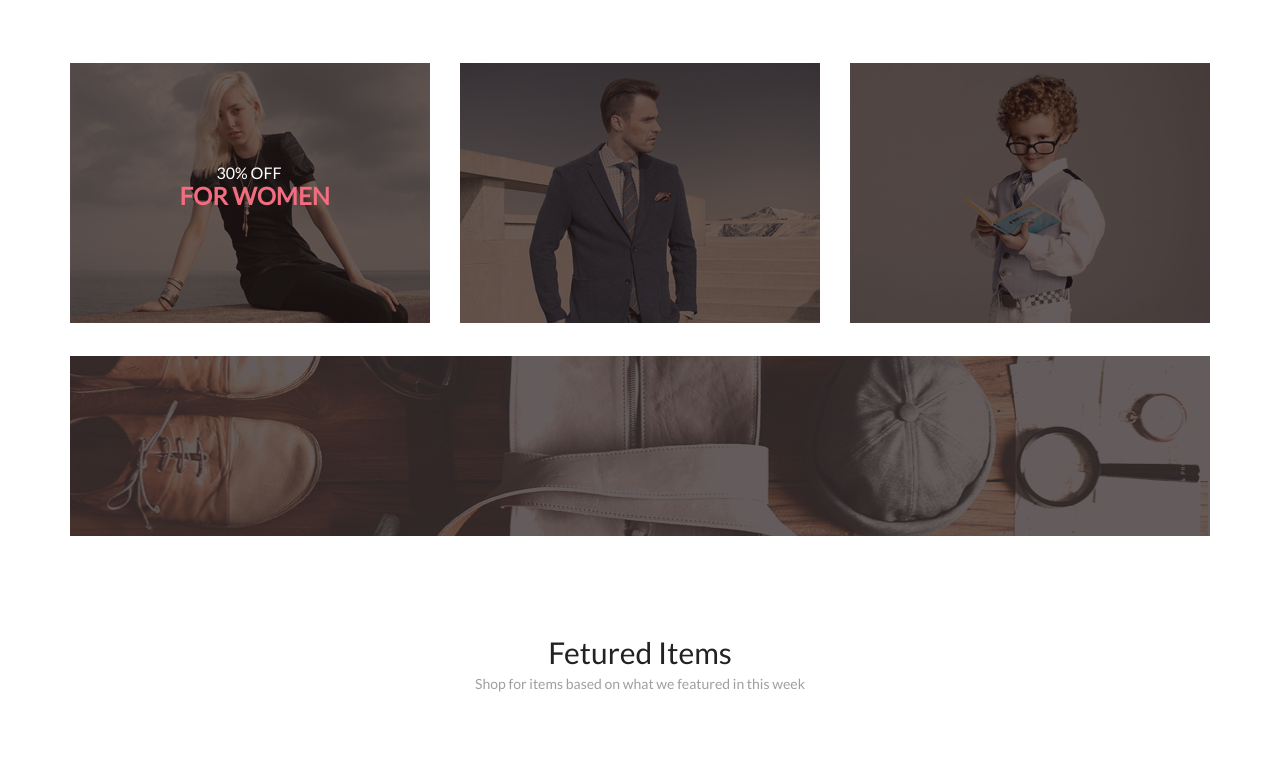
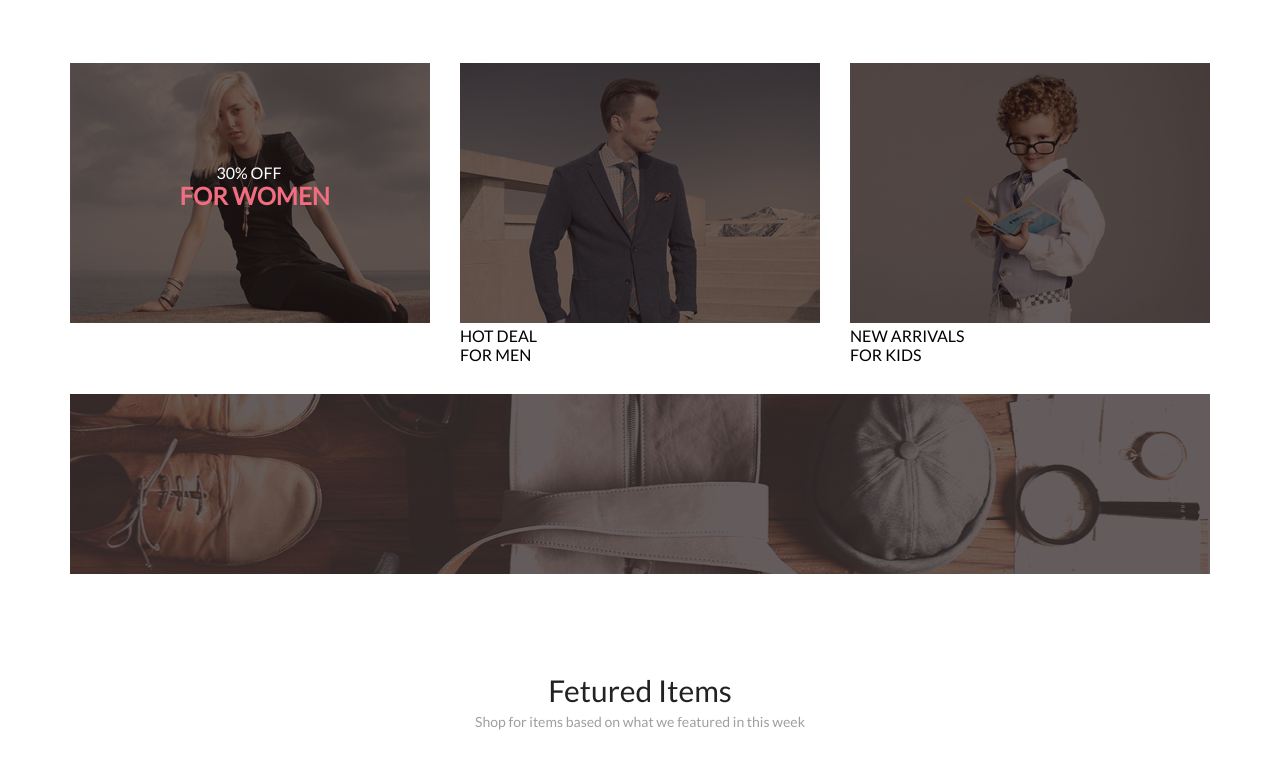
Before and after one commit to vmakos1/Prof_Coding_HTML_CSS, a plain HTML site: page index.html in a window 1280 px wide. Shown: the part 840-1606 px from the top of the page. Before the commit the page ends 1580 px from the top, so only its background shows below. Drawn offline with Linux system fonts and the light colour scheme.

Commit message:
Добавила текст к картинкам блока скидок

```diff
--- a/index.html
+++ b/index.html
@@ -65,10 +65,20 @@
 
             <div class="for_men">
                 <img src="img/for-men.png" alt="for-men">
+
+                <div class="for_men_text">
+                    <div>HOT DEAL</div>
+                    <div>FOR MEN</div>
+                </div>
             </div>
 
             <div class="for_kids">
                 <img src="img/for_kids.png" alt="for_kids">
+
+                <div class="for_kids_text">
+                    <div>NEW ARRIVALS</div>
+                    <div>FOR KIDS</div>
+                </div>
             </div>
 
 
```
